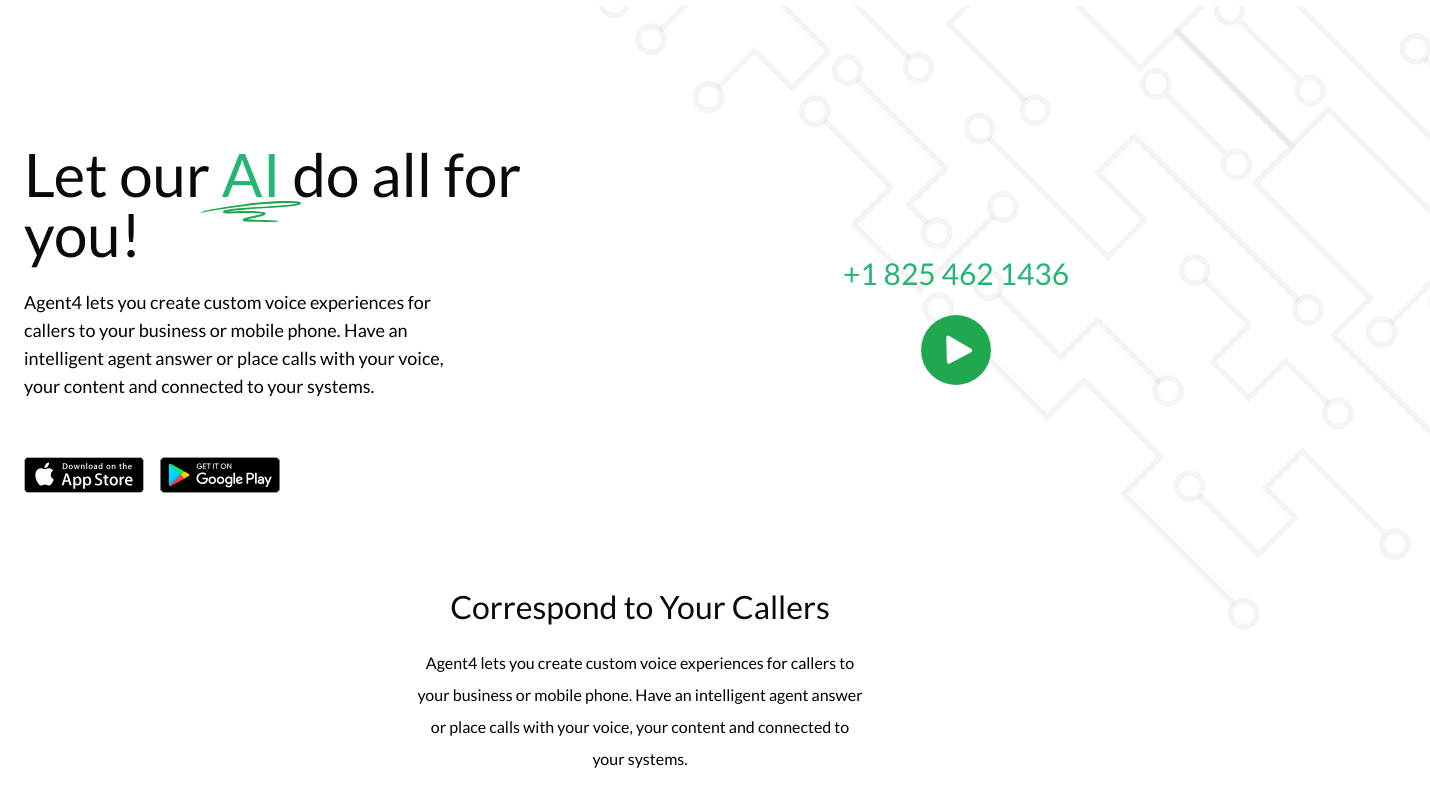
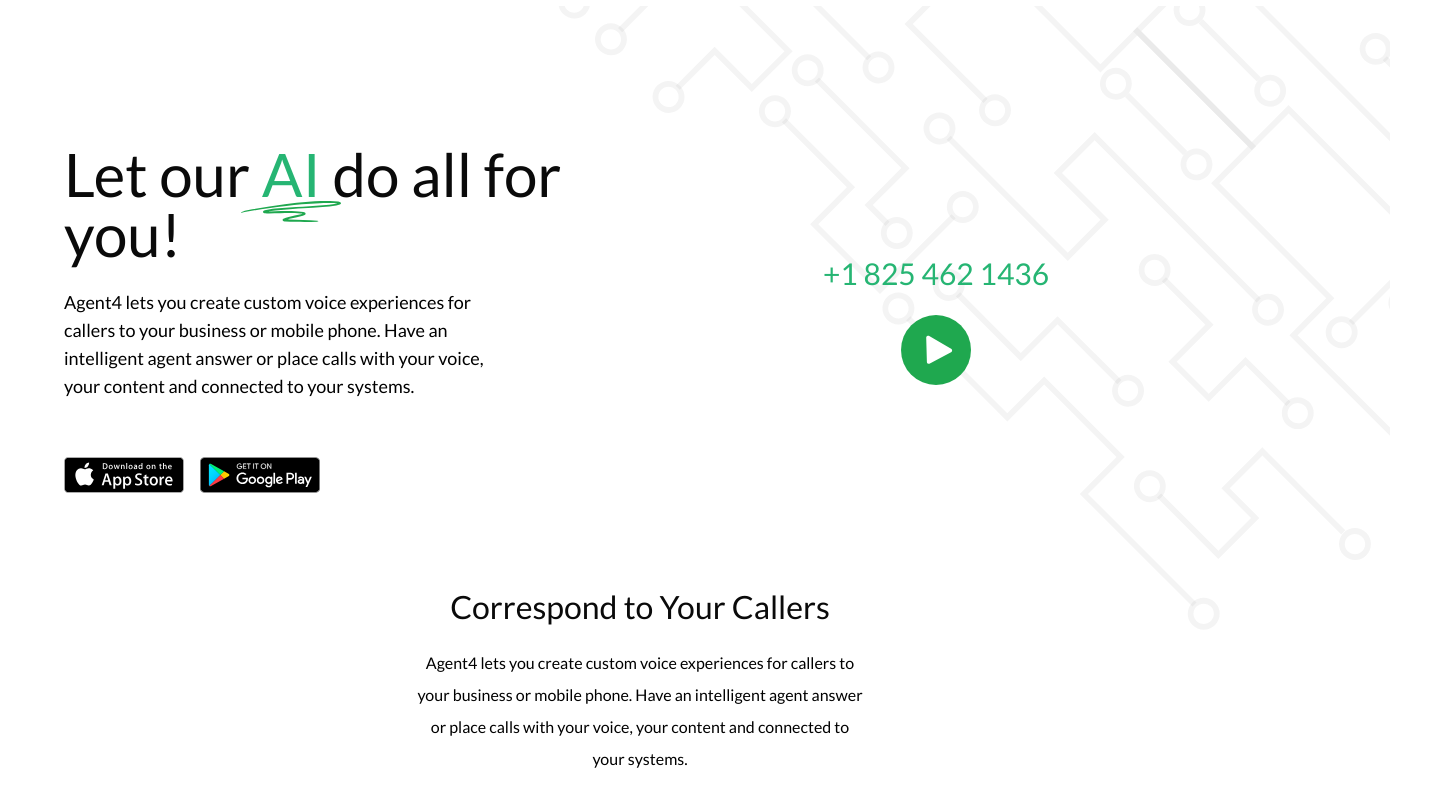
Before and after one commit to Mateen26/ai-for-all, a Next.js app: page / in a window 1280 px wide. Shown: the top 800 px of the page, 1430 px wide, since content can reach past the window. Built offline with nearby package versions, Linux system fonts and the light colour scheme.

Commit message:
fixing padding

```diff
--- a/app/page.js
+++ b/app/page.js
@@ -6,7 +6,7 @@
 export default function Home() {
   return (
     <>
-      <main className="flex flex-col justify-center items-center py-20 px-4 md:px-6">
+      <main className="flex flex-col justify-center items-center py-20 px-4 md:px-16">
         <HeroSection />
         <FeaturesSection />
         <ContactSection />
```
